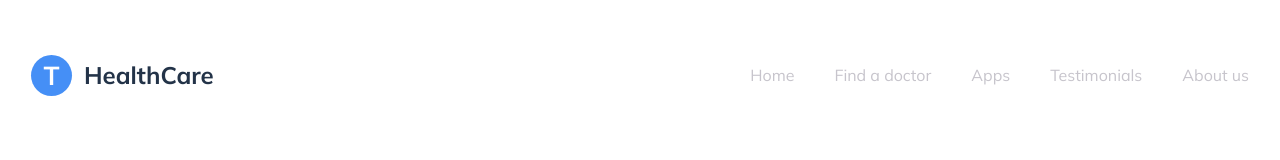
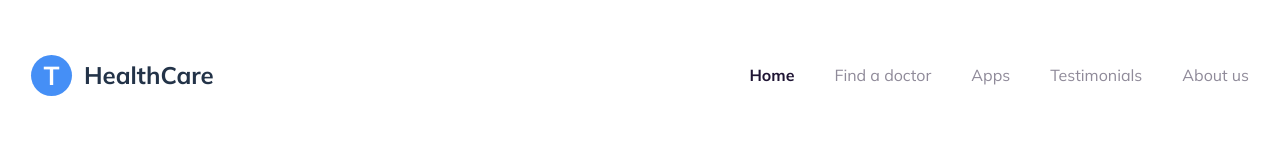
Before and after one commit to ArtemKohanenko/HealthCare, a React (Vite) app: page / in a window 1280 px wide. Shown: the top 160 px of the page. Built offline with nearby package versions, Linux system fonts and the light colour scheme.

Commit message:
добавил отображение выбранной вкладки, поправил иконки

```diff
--- a/src/components/ArticleCard/ArticleCard.tsx
+++ b/src/components/ArticleCard/ArticleCard.tsx
@@ -11,7 +11,7 @@ const ArticleCard = (props: {img_name: string, title: string, text: string}) =>
                     <span className={classes.title}>{props.title}</span>
                     <p className={classes.text}>{props.text}</p>
                 </div>
-                <Link text='Read more' icon_path='src/assets/active_arrow_right.svg'/>
+                <Link text='Read more' icon_path='src/assets/arrow_right.svg'/>
             </div>
         </div>
     </>
--- a/src/components/NavBar/NavBar.module.scss
+++ b/src/components/NavBar/NavBar.module.scss
@@ -10,11 +10,15 @@
         font-size: 18;
         font-weight: 400;
         color: $color-navbar-not-selected;
-        opacity: 50%;
     }
 
     .item:hover {
         text-decoration: underline;
         cursor: pointer;
     }
+
+    .selected {
+        color: $color-navbar-selected;
+        font-weight: 700;
+    }
 }
--- a/src/components/NavBar/NavBar.tsx
+++ b/src/components/NavBar/NavBar.tsx
@@ -4,7 +4,7 @@ import classes from './NavBar.module.scss'
 const NavBar = () => {
     return <>
         <nav className={classes.container}>
-            <span className={classes.item}>Home</span>
+            <span className={`${classes.item} ${classes.selected}`}>Home</span>
             <span className={classes.item}>Find a doctor</span>
             <span className={classes.item}>Apps</span>
             <span className={classes.item}>Testimonials</span>
--- a/src/components/PageBlocks/ArticlesBlock/ArticlesBlock.tsx
+++ b/src/components/PageBlocks/ArticlesBlock/ArticlesBlock.tsx
@@ -39,7 +39,7 @@ const ArticlesBlock = () => {
             </div>
             <div className={classes.cards}>
                 {
-                    articles.slice(0, numArticles).map((item) => <ArticleCard img_name={item.img_name} title={item.title} text={item.text}/>)
+                    articles.slice(0, numArticles).map((item, i) => <ArticleCard img_name={item.img_name} title={item.title} text={item.text} key={i}/>)
                 }
             </div>
             <div className={classes.buttonContainer}>
--- a/src/components/PageBlocks/DownloadBlock/DownloadBlock.tsx
+++ b/src/components/PageBlocks/DownloadBlock/DownloadBlock.tsx
@@ -12,7 +12,7 @@ const DownloadBlock = () => {
                     <Divider/>
                     <span className={classes.text}>Our dedicated patient engagement app and web portal allow you to access information instantaneously (no tedeous form, long calls, or administrative hassle) and securely</span>
                 </div>
-                <BlankButton text='Download' icon_path='src/assets/arrow.svg'/>
+                <BlankButton text='Download' icon_path='src/assets/arrow_down.svg'/>
             </div>
             <img className={classes.picture} src='src/assets/downloadApp_block_picture.png'/>
         </section>
--- a/src/components/ServiceCardsGrid/ServiceCardsGrid.tsx
+++ b/src/components/ServiceCardsGrid/ServiceCardsGrid.tsx
@@ -18,8 +18,8 @@ const ServiceCardsGrid = () => {
         <img src='src/assets/bg_vector1.svg' className={classes.bgVector}></img>
         <div className={classes.cards}>
                 {
-                    services.map((item) =>
-                        <ServiceCard img_name={item.img_name} title={item.title} text={item.text}/>)
+                    services.map((item, i) =>
+                        <ServiceCard img_name={item.img_name} title={item.title} text={item.text} key={i}/>)
                 }
         </div>
     </div>
--- a/src/components/SliderPoints/SliderPoints.tsx
+++ b/src/components/SliderPoints/SliderPoints.tsx
@@ -9,7 +9,7 @@ const SliderPoints = (props: {num: number, numActive: number}) => {
         <div className={classes.points}>
             {
                 Array.from({length: props.num}, (_, i) =>
-                    <div className={`${classes.point} ${props.numActive==i ? classes.active : ''}`}></div>
+                    <div className={`${classes.point} ${props.numActive==i ? classes.active : ''}`} key={i}></div>
                 )
             }
         </div>
```
Also changed, not shown: src/assets/arrow_down.svg (added), src/assets/arrow_right.svg (added), src/components/Header/Header.tsx (line endings or trailing spaces).
